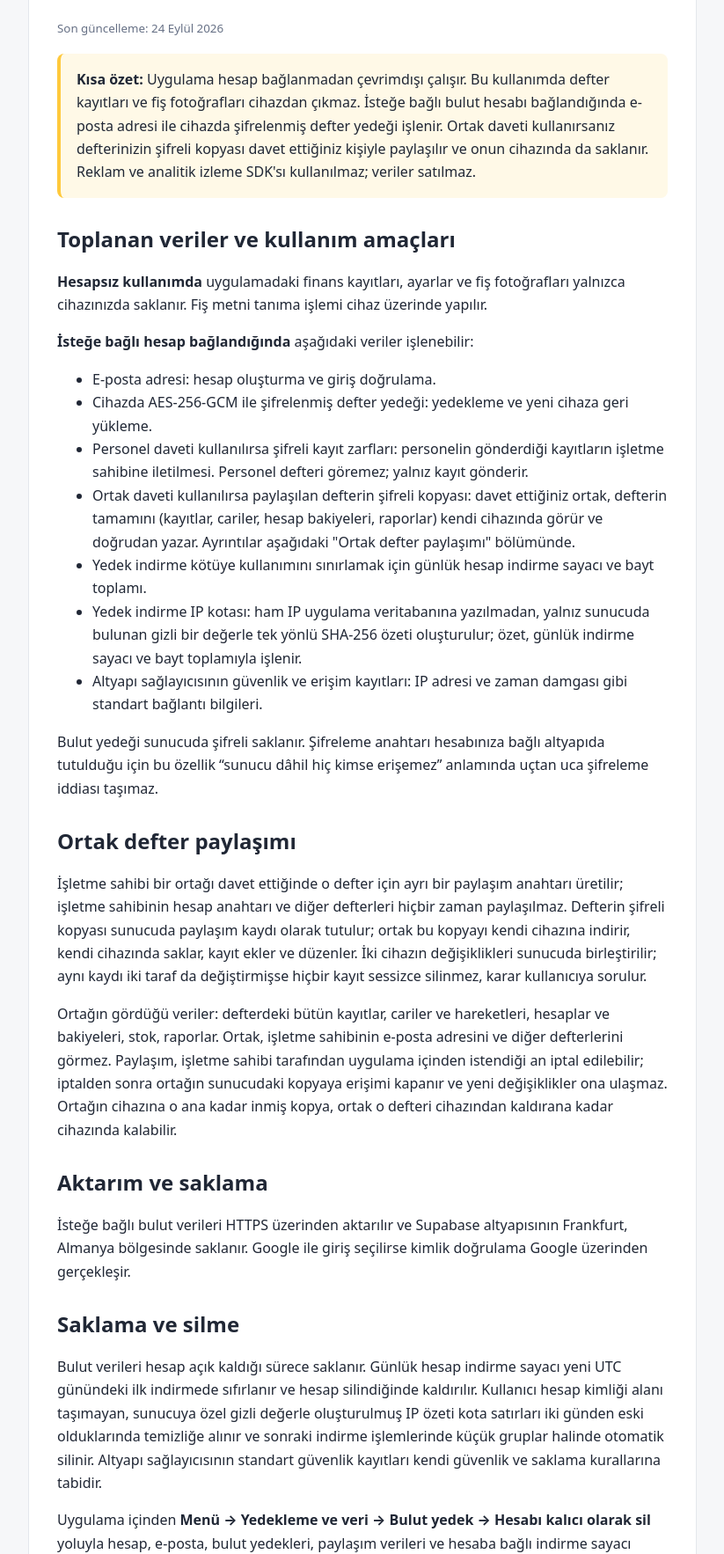
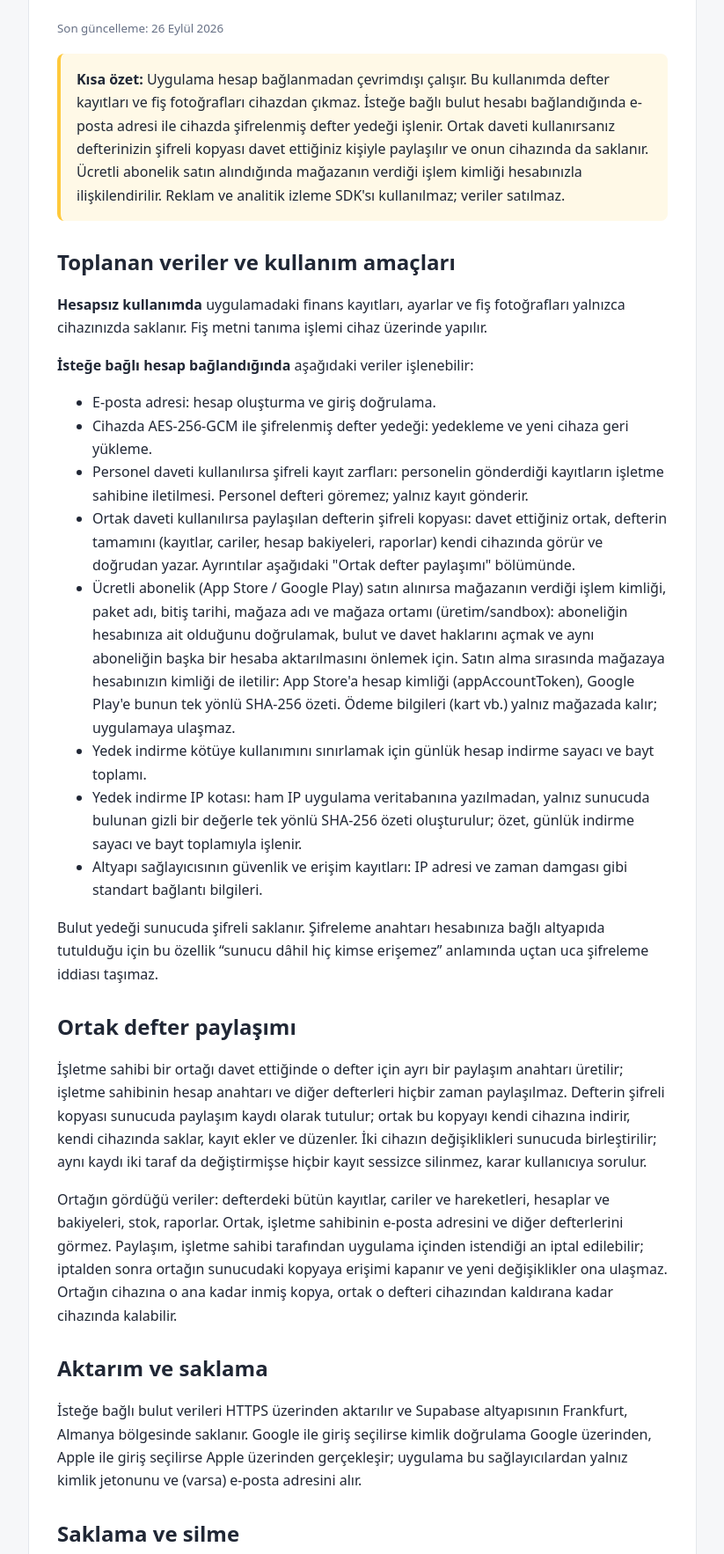
Before and after one commit to ap520888/ciro-yasal, a plain HTML site: page gizlilik.html in a window 1280 px wide. Shown: the part 108-1874 px from the top of the page at 88% size, without its empty margins (228-1051 px from the left). Drawn offline with Linux system fonts and the light colour scheme.

Commit message:
Yasal metinler 26 Eylül: abonelik kayıtları, Apple ile Giriş bağının el ile kaldırılması, Apple sağlayıcı (#4)
Ana repodaki public/gizlilik.html ve public/hesap-silme.html ile aynı içerik
(esnaf-nakit-defteri #115); bağlantılar bu sitenin göreli biçiminde kalır.

Co-Authored-By: Claude Fable 5.1 <noreply@anthropic.com>
Claude-Session: https://claude.ai/code/session_01R99h5v7AfNf8FuEXFeMdQP

```diff
--- a/gizlilik.html
+++ b/gizlilik.html
@@ -23,9 +23,9 @@
   <body>
     <main>
       <h1>Ciro (Kolay Para Yönetimi) Gizlilik Politikası</h1>
-      <small>Son güncelleme: 24 Eylül 2026</small>
+      <small>Son güncelleme: 26 Eylül 2026</small>
 
-      <p class="ozet"><strong>Kısa özet:</strong> Uygulama hesap bağlanmadan çevrimdışı çalışır. Bu kullanımda defter kayıtları ve fiş fotoğrafları cihazdan çıkmaz. İsteğe bağlı bulut hesabı bağlandığında e-posta adresi ile cihazda şifrelenmiş defter yedeği işlenir. Ortak daveti kullanırsanız defterinizin şifreli kopyası davet ettiğiniz kişiyle paylaşılır ve onun cihazında da saklanır. Reklam ve analitik izleme SDK'sı kullanılmaz; veriler satılmaz.</p>
+      <p class="ozet"><strong>Kısa özet:</strong> Uygulama hesap bağlanmadan çevrimdışı çalışır. Bu kullanımda defter kayıtları ve fiş fotoğrafları cihazdan çıkmaz. İsteğe bağlı bulut hesabı bağlandığında e-posta adresi ile cihazda şifrelenmiş defter yedeği işlenir. Ortak daveti kullanırsanız defterinizin şifreli kopyası davet ettiğiniz kişiyle paylaşılır ve onun cihazında da saklanır. Ücretli abonelik satın alındığında mağazanın verdiği işlem kimliği hesabınızla ilişkilendirilir. Reklam ve analitik izleme SDK'sı kullanılmaz; veriler satılmaz.</p>
 
       <h2>Toplanan veriler ve kullanım amaçları</h2>
       <p><strong>Hesapsız kullanımda</strong> uygulamadaki finans kayıtları, ayarlar ve fiş fotoğrafları yalnızca cihazınızda saklanır. Fiş metni tanıma işlemi cihaz üzerinde yapılır.</p>
@@ -35,6 +35,7 @@
         <li>Cihazda AES-256-GCM ile şifrelenmiş defter yedeği: yedekleme ve yeni cihaza geri yükleme.</li>
         <li>Personel daveti kullanılırsa şifreli kayıt zarfları: personelin gönderdiği kayıtların işletme sahibine iletilmesi. Personel defteri göremez; yalnız kayıt gönderir.</li>
         <li>Ortak daveti kullanılırsa paylaşılan defterin şifreli kopyası: davet ettiğiniz ortak, defterin tamamını (kayıtlar, cariler, hesap bakiyeleri, raporlar) kendi cihazında görür ve doğrudan yazar. Ayrıntılar aşağıdaki "Ortak defter paylaşımı" bölümünde.</li>
+        <li>Ücretli abonelik (App Store / Google Play) satın alınırsa mağazanın verdiği işlem kimliği, paket adı, bitiş tarihi, mağaza adı ve mağaza ortamı (üretim/sandbox): aboneliğin hesabınıza ait olduğunu doğrulamak, bulut ve davet haklarını açmak ve aynı aboneliğin başka bir hesaba aktarılmasını önlemek için. Satın alma sırasında mağazaya hesabınızın kimliği de iletilir: App Store'a hesap kimliği (appAccountToken), Google Play'e bunun tek yönlü SHA-256 özeti. Ödeme bilgileri (kart vb.) yalnız mağazada kalır; uygulamaya ulaşmaz.</li>
         <li>Yedek indirme kötüye kullanımını sınırlamak için günlük hesap indirme sayacı ve bayt toplamı.</li>
         <li>Yedek indirme IP kotası: ham IP uygulama veritabanına yazılmadan, yalnız sunucuda bulunan gizli bir değerle tek yönlü SHA-256 özeti oluşturulur; özet, günlük indirme sayacı ve bayt toplamıyla işlenir.</li>
         <li>Altyapı sağlayıcısının güvenlik ve erişim kayıtları: IP adresi ve zaman damgası gibi standart bağlantı bilgileri.</li>
@@ -46,11 +47,11 @@
       <p>Ortağın gördüğü veriler: defterdeki bütün kayıtlar, cariler ve hareketleri, hesaplar ve bakiyeleri, stok, raporlar. Ortak, işletme sahibinin e-posta adresini ve diğer defterlerini görmez. Paylaşım, işletme sahibi tarafından uygulama içinden istendiği an iptal edilebilir; iptalden sonra ortağın sunucudaki kopyaya erişimi kapanır ve yeni değişiklikler ona ulaşmaz. Ortağın cihazına o ana kadar inmiş kopya, ortak o defteri cihazından kaldırana kadar cihazında kalabilir.</p>
 
       <h2>Aktarım ve saklama</h2>
-      <p>İsteğe bağlı bulut verileri HTTPS üzerinden aktarılır ve Supabase altyapısının Frankfurt, Almanya bölgesinde saklanır. Google ile giriş seçilirse kimlik doğrulama Google üzerinden gerçekleşir.</p>
+      <p>İsteğe bağlı bulut verileri HTTPS üzerinden aktarılır ve Supabase altyapısının Frankfurt, Almanya bölgesinde saklanır. Google ile giriş seçilirse kimlik doğrulama Google üzerinden, Apple ile giriş seçilirse Apple üzerinden gerçekleşir; uygulama bu sağlayıcılardan yalnız kimlik jetonunu ve (varsa) e-posta adresini alır.</p>
 
       <h2>Saklama ve silme</h2>
       <p>Bulut verileri hesap açık kaldığı sürece saklanır. Günlük hesap indirme sayacı yeni UTC günündeki ilk indirmede sıfırlanır ve hesap silindiğinde kaldırılır. Kullanıcı hesap kimliği alanı taşımayan, sunucuya özel gizli değerle oluşturulmuş IP özeti kota satırları iki günden eski olduklarında temizliğe alınır ve sonraki indirme işlemlerinde küçük gruplar halinde otomatik silinir. Altyapı sağlayıcısının standart güvenlik kayıtları kendi güvenlik ve saklama kurallarına tabidir.</p>
-      <p>Uygulama içinden <strong>Menü → Yedekleme ve veri → Bulut yedek → Hesabı kalıcı olarak sil</strong> yoluyla hesap, e-posta, bulut yedekleri, paylaşım verileri ve hesaba bağlı indirme sayacı kalıcı olarak silinebilir. Ayrıntılı adımlar için <a href="hesap-silme.html">hesap silme sayfasına</a> bakın.</p>
+      <p>Uygulama içinden <strong>Menü → Yedekleme ve veri → Bulut yedek → Hesabı kalıcı olarak sil</strong> yoluyla hesap, e-posta, bulut yedekleri, paylaşım verileri, hesaba bağlı abonelik kayıtları ve indirme sayacı kalıcı olarak silinebilir. Mağaza aboneliğinin kendisi hesapla birlikte iptal olmaz; onu mağaza hesabınızdan ayrıca iptal edin. Apple ile giriş kullandıysanız Apple Hesabı → Oturum Açma ve Güvenlik → Apple ile Giriş Yap altından Ciro bağlantısını da kaldırın; bu bağ hesap silinirken otomatik kaldırılmaz. Ayrıntılı adımlar için <a href="hesap-silme.html">hesap silme sayfasına</a> bakın.</p>
 
       <h2>Çocukların gizliliği</h2>
       <p>Uygulama işletme sahipleri için tasarlanmıştır, 13 yaş altı çocuklara yönelik değildir ve bilerek çocuklardan veri toplamaz.</p>
```
Also changed, not shown: hesap-silme.html (+5 -2 lines).
